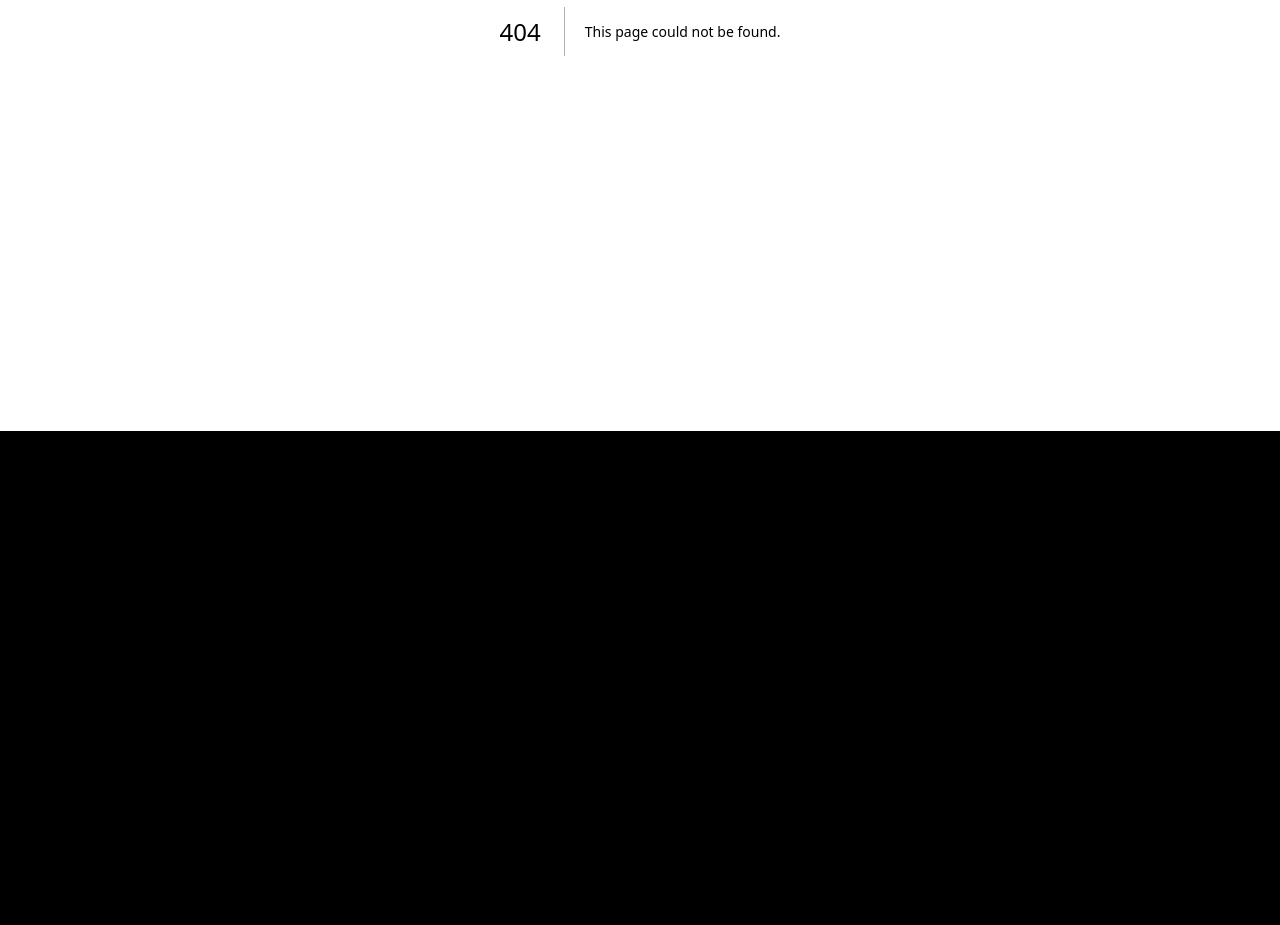
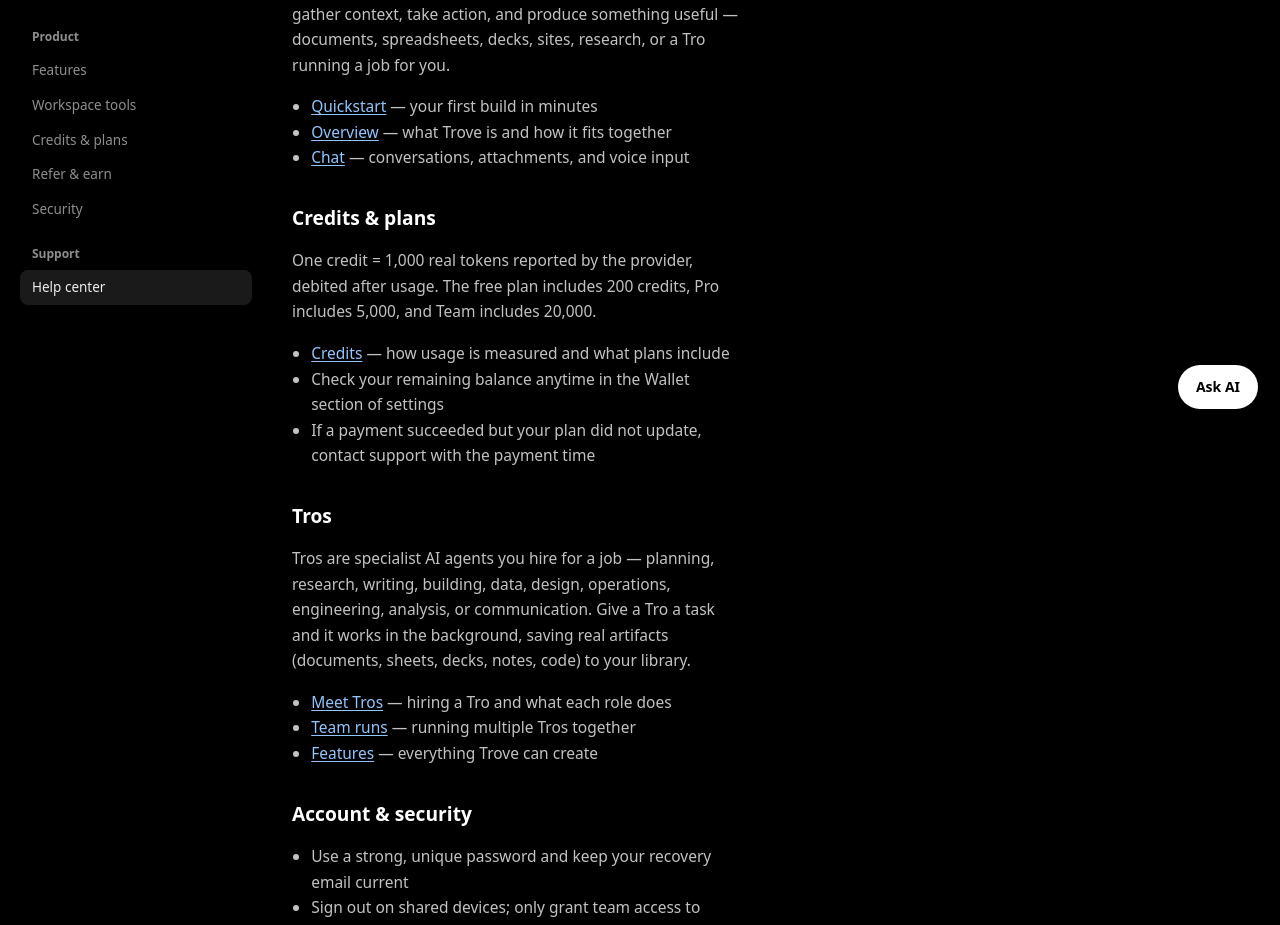
Before and after one commit to webdemosite0/trove-docs, a Next.js app: page /help in a window 1280 px wide. Before the commit this address had no page. Shown: the part 369-1294 px from the top of the page. Before the commit the page ends 800 px from the top, so only its background shows below. Built offline with nearby package versions, Linux system fonts and the light colour scheme.

Commit message:
docs: add Help center page and nav

```diff
--- /dev/null
+++ b/app/help/page.tsx
@@ -0,0 +1,77 @@
+import type { Metadata } from "next";
+import Link from "next/link";
+import { DocsShell } from "@/components/docs-shell";
+
+export const metadata: Metadata = { title: "Help center" };
+
+export default function Page() {
+  return (
+    <DocsShell
+      active="/help"
+      title="Help center"
+      lead="Answers to the most common Trove questions. Still stuck? Contact support below."
+      primaryCta={{ href: "/getting-started", label: "Quickstart" }}
+      secondaryCta={{ href: "/features", label: "Explore features" }}
+    >
+      <h2>Getting started</h2>
+      <p>
+        Start with a goal, idea, or task in the chat box. Trove can gather context, take action, and produce
+        something useful — documents, spreadsheets, decks, sites, research, or a Tro running a job for you.
+      </p>
+      <ul>
+        <li><Link href="/getting-started">Quickstart</Link> — your first build in minutes</li>
+        <li><Link href="/overview">Overview</Link> — what Trove is and how it fits together</li>
+        <li><Link href="/chat">Chat</Link> — conversations, attachments, and voice input</li>
+      </ul>
+
+      <h2>Credits & plans</h2>
+      <p>
+        One credit = 1,000 real tokens reported by the provider, debited after usage. The free plan includes
+        200 credits, Pro includes 5,000, and Team includes 20,000.
+      </p>
+      <ul>
+        <li><Link href="/credits">Credits</Link> — how usage is measured and what plans include</li>
+        <li>Check your remaining balance anytime in the Wallet section of settings</li>
+        <li>If a payment succeeded but your plan did not update, contact support with the payment time</li>
+      </ul>
+
+      <h2>Tros</h2>
+      <p>
+        Tros are specialist AI agents you hire for a job — planning, research, writing, building, data, design,
+        operations, engineering, analysis, or communication. Give a Tro a task and it works in the background,
+        saving real artifacts (documents, sheets, decks, notes, code) to your library.
+      </p>
+      <ul>
+        <li><Link href="/tros">Meet Tros</Link> — hiring a Tro and what each role does</li>
+        <li><Link href="/team">Team runs</Link> — running multiple Tros together</li>
+        <li><Link href="/features">Features</Link> — everything Trove can create</li>
+      </ul>
+
+      <h2>Account & security</h2>
+      <ul>
+        <li>Use a strong, unique password and keep your recovery email current</li>
+        <li>Sign out on shared devices; only grant team access to people you trust</li>
+        <li>Never paste API keys or credentials into prompts or chat</li>
+        <li><Link href="/security">Security</Link> — practical guidance for using Trove safely</li>
+      </ul>
+
+      <h2>Troubleshooting</h2>
+      <ul>
+        <li>Something is not working? Refresh once, retry the action, then note the page you were on and what you clicked</li>
+        <li>Onboarding or profile issues? Check settings — your profile, theme, and preferences live there</li>
+        <li>Mobile: the chat page works best signed in; prompts need an account to build and save</li>
+      </ul>
+
+      <h2>Contact support</h2>
+      <p>
+        Email{" "}
+        <a href="mailto:official@troveai.site?subject=Trove%20support">official@troveai.site</a>{" "}
+        with the page you were on, what you clicked, and what happened. We never ask for your password or API keys.
+      </p>
+      <p>
+        Related: <Link href="/getting-started">Quickstart</Link> · <Link href="/credits">Credits</Link> ·{" "}
+        <Link href="/security">Security</Link>
+      </p>
+    </DocsShell>
+  );
+}
--- a/components/docs-shell.tsx
+++ b/components/docs-shell.tsx
@@ -12,6 +12,7 @@
 
 const SUB_NAV = [
   { href: "/overview", label: "Overview" },
+  { href: "/help", label: "Help" },
   { href: "/features", label: "Features" },
   { href: "/tros", label: "Tros" },
   { href: "/chat", label: "Chat" },
@@ -40,6 +41,10 @@
       { href: "/refer", label: "Refer & earn" },
       { href: "/security", label: "Security" },
     ],
+  },
+  {
+    label: "Support",
+    items: [{ href: "/help", label: "Help center" }],
   },
 ];
 
```
